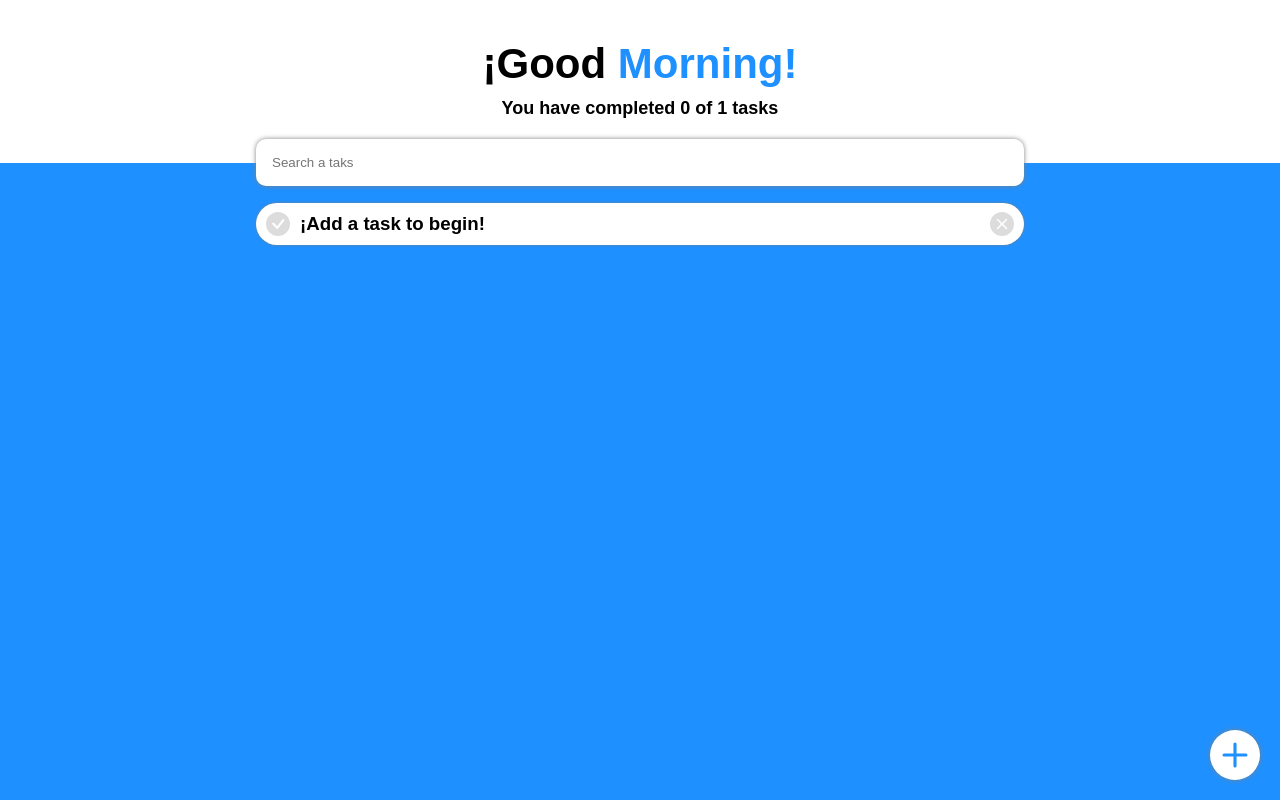
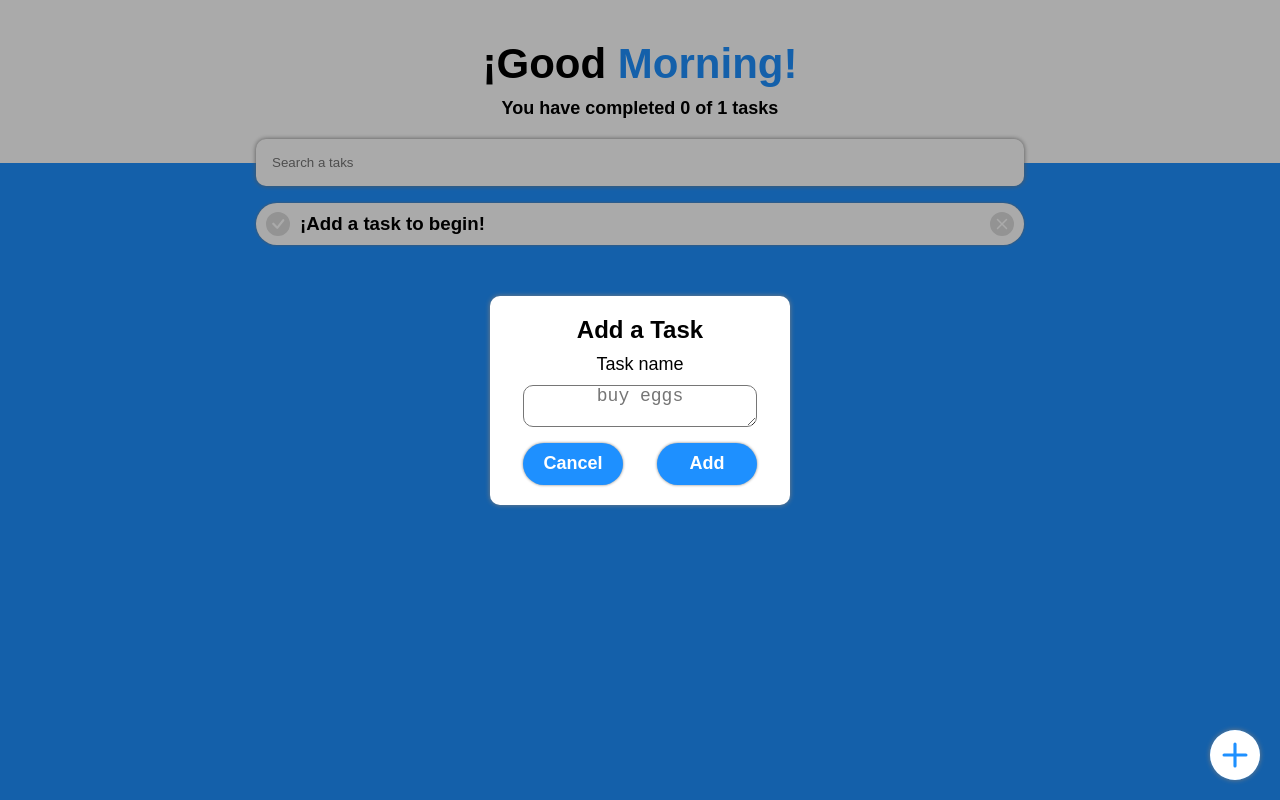
Before and after one commit to Juanvcas/todo-app_platzi, a React (Create React App) app: page / in a window 1280 px wide. Both pictures are taken after a click on the button 1235 px from the left and 755 px from the top of the page. Built offline with nearby package versions, Linux system fonts and the light colour scheme.

Commit message:
[CLASSES] From 18 to 19.

```diff
--- a/public/index.html
+++ b/public/index.html
@@ -27,6 +27,7 @@
 	<body>
 		<noscript>You need to enable JavaScript to run this app.</noscript>
 		<div id="root"></div>
+		<div id="modal"></div>
 		<!--
       This HTML file is a template.
       If you open it directly in the browser, you will see an empty page.
--- a/src/App.js
+++ b/src/App.js
@@ -5,11 +5,14 @@ import { Search } from './components/Search';
 import { List } from './components/List';
 import { Task } from './components/Task';
 import { AddTaskButton } from './components/AddTaskButton';
+import { Modal } from './Modal';
+import { TodoForm } from './components/TodoForm';
 import './styles/App.css';
 
 function App() {
-	const { todos, saveTodos, searchList } = useContext(TodoContext);
+	const { todos, saveTodos, searchList, modal } = useContext(TodoContext);
 	return (
+		<>
 			<main className='app'>
 				<section className='header-cont'>
 					<div className='app_header'>
@@ -37,6 +40,12 @@ function App() {
 				</section>
 				<AddTaskButton />
 			</main>
+			{modal && (
+				<Modal>
+					<TodoForm />
+				</Modal>
+			)}
+		</>
 	);
 }
 
--- /dev/null
+++ b/src/Modal.js
@@ -0,0 +1,14 @@
+import { useContext } from 'react';
+import ReactDOM from 'react-dom';
+import { TodoContext } from './context/TodoContext';
+import './styles/Modal.css';
+
+export const Modal = ({ children }) => {
+	const { modal, setModal } = useContext(TodoContext);
+	return ReactDOM.createPortal(
+		<div id='modal-cont' onClick={() => setModal(!modal)}>
+			{children}
+		</div>,
+		document.querySelector('#modal')
+	);
+};
--- a/src/components/AddTaskButton.js
+++ b/src/components/AddTaskButton.js
@@ -1,9 +1,18 @@
+import { useContext } from 'react';
+import { TodoContext } from '../context/TodoContext';
 import { BsFillPlusCircleFill } from 'react-icons/bs';
 import '../styles/components/AddTaskButton.css';
 
 export const AddTaskButton = () => {
+	const { modal, setModal } = useContext(TodoContext);
+
+	const toggleModal = (e) => {
+		e.stopPropagation();
+		setModal(!modal);
+	};
+
 	return (
-		<button className='addTaskButton'>
+		<button className='addTaskButton' onClick={(e) => toggleModal(e)}>
 			<BsFillPlusCircleFill />
 		</button>
 	);
--- /dev/null
+++ b/src/components/TodoForm.js
@@ -0,0 +1,42 @@
+import { useContext } from 'react';
+import { TodoContext } from '../context/TodoContext';
+import '../styles/components/TodoForm.css';
+
+export const TodoForm = () => {
+	const { todos, saveTodos, modal, setModal } = useContext(TodoContext);
+
+	const cancelTodo = () => {
+		setModal(!modal);
+	};
+	const addTodo = (e) => {
+		e.preventDefault();
+		const taskText = document.querySelector('#taskText').value;
+		const task = {
+			task: taskText,
+			completed: false,
+		};
+		const newTodos = [...todos, task];
+		saveTodos(newTodos);
+		setModal(!modal);
+	};
+
+	return (
+		<form
+			className='todoForm'
+			onSubmit={addTodo}
+			onClick={(e) => e.stopPropagation()}
+		>
+			<h2>Add a Task</h2>
+			<label>
+				<span>Task name</span>
+				<textarea id='taskText' placeholder='buy eggs' />
+			</label>
+			<div className='todoForm-butt'>
+				<button type='button' onClick={cancelTodo}>
+					Cancel
+				</button>
+				<button type='submit'>Add</button>
+			</div>
+		</form>
+	);
+};
--- a/src/context/TodoContext.js
+++ b/src/context/TodoContext.js
@@ -13,6 +13,7 @@ const TodoProvider = (props) => {
 
 	const { todos, saveTodos } = useLocalStorage('TODOApp_v1', initialData);
 	const [search, setSearch] = useState();
+	const [modal, setModal] = useState(false);
 
 	let searchList = todos;
 
@@ -26,7 +27,16 @@ const TodoProvider = (props) => {
 	}
 	return (
 		<TodoContext.Provider
-			value={{ todos, saveTodos, search, setSearch, searchList, initialData }}
+			value={{
+				todos,
+				saveTodos,
+				search,
+				setSearch,
+				searchList,
+				modal,
+				setModal,
+				initialData,
+			}}
 		>
 			{props.children}
 		</TodoContext.Provider>
--- /dev/null
+++ b/src/styles/Modal.css
@@ -0,0 +1,11 @@
+#modal-cont {
+	position: absolute;
+	display: flex;
+	justify-content: center;
+	align-items: center;
+	top: 0;
+	left: 0;
+	width: 100%;
+	height: 100vh;
+	background-color: #0005;
+}
--- a/src/styles/components/AddTaskButton.css
+++ b/src/styles/components/AddTaskButton.css
@@ -8,6 +8,8 @@
 	border-radius: 50%;
 	background-color: dodgerblue;
 	box-shadow: 0 0 0.5rem gray;
+	cursor: pointer;
+	z-index: 10;
 }
 
 .addTaskButton svg {
--- /dev/null
+++ b/src/styles/components/TodoForm.css
@@ -0,0 +1,57 @@
+.todoForm {
+	display: flex;
+	flex-direction: column;
+	align-items: center;
+	width: 90%;
+	max-width: 30rem;
+	padding: 2rem;
+	background-color: white;
+	border-radius: 1rem;
+	box-shadow: 0 0 0.5rem gray;
+}
+
+.todoForm label {
+	display: flex;
+	flex-direction: column;
+	align-items: center;
+	width: 90%;
+	height: auto;
+	margin-top: 1rem;
+}
+
+.todoForm label span {
+	font-size: 1.8rem;
+}
+
+.todoForm label textarea {
+	width: 100%;
+	height: auto;
+	margin-top: 1rem;
+	font-size: 1.8rem;
+	text-align: center;
+	border-radius: 1rem;
+}
+
+.todoForm-butt {
+	display: flex;
+	justify-content: space-between;
+	width: 90%;
+	height: auto;
+	margin-top: 1.6rem;
+}
+
+.todoForm-butt button {
+	display: flex;
+	justify-content: center;
+	align-items: center;
+	width: 10rem;
+	height: 4.2rem;
+	color: white;
+	font-size: 1.8rem;
+	font-weight: bold;
+	background-color: dodgerblue;
+	border: none;
+	border-radius: 2.1rem;
+	box-shadow: 0 0 0.3rem gray;
+	cursor: pointer;
+}
```
Also changed, not shown: 1 other file (tests, documents, lock files or other folders). Lines whose indentation alone changed are shown as unchanged.
